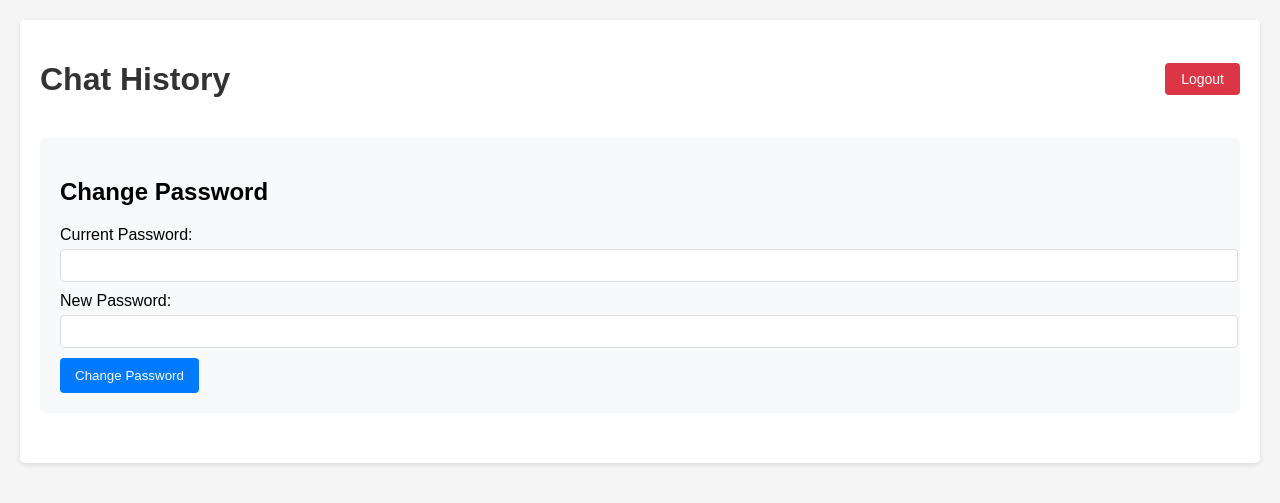
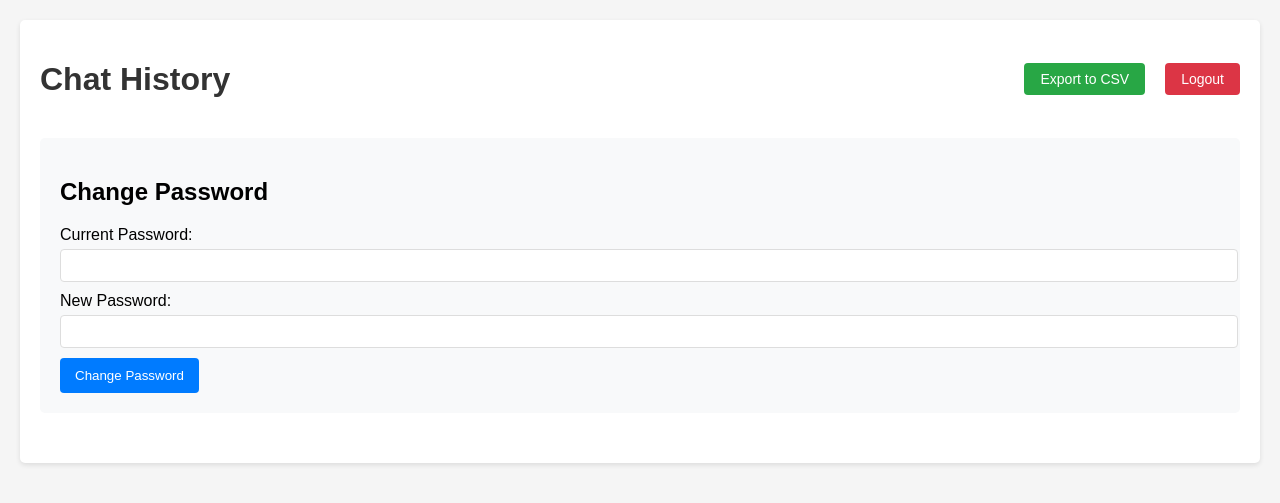
Before and after one commit to alouisos/talkwithjennyvectordb, a FastAPI app: template templates/admin.html in a window 1280 px wide. Shown: the top 503 px of the page. Run offline with FastAPI, Linux system fonts and the light colour scheme; the template is opened without the code that fills it, so the values that code supplies are empty.

Commit message:
export in admin dashboard

```diff
--- a/main.py
+++ b/main.py
@@ -23,6 +23,9 @@ from sqlalchemy.orm import Session, joinedload
 from fastapi.security import HTTPBasic, HTTPBasicCredentials
 import secrets
 from models import SessionLocal, User, ChatHistory, Feedback, init_db
+import csv
+import io
+from datetime import datetime
 
 # Load environment variables
 load_dotenv()
@@ -367,3 +370,51 @@ async def submit_feedback(
             status_code=500,
             detail={"error": "Internal server error", "message": str(e)}
         )
+
+@app.get("/admin/export")
+async def export_chat_history(current_user: User = Depends(get_current_user), db: Session = Depends(get_db)):
+    # Query chat history with feedback
+    chat_history = db.query(ChatHistory).options(
+        joinedload(ChatHistory.feedback)
+    ).order_by(ChatHistory.timestamp.desc()).all()
+
+    # Create CSV in memory
+    output = io.StringIO()
+    writer = csv.writer(output)
+
+    # Write header
+    writer.writerow([
+        'Timestamp',
+        'User Query',
+        'Bot Response',
+        'Additional Context',
+        'Feedback Type',
+        'Feedback Text'
+    ])
+
+    # Write data
+    for chat in chat_history:
+        feedback_type = ''
+        feedback_text = ''
+        if chat.feedback:
+            feedback_type = 'Positive' if chat.feedback.is_positive else 'Negative'
+            feedback_text = chat.feedback.feedback_text or ''
+
+        writer.writerow([
+            chat.timestamp.strftime('%Y-%m-%d %H:%M:%S'),
+            chat.user_query,
+            chat.bot_response,
+            chat.additional_context or '',
+            feedback_type,
+            feedback_text
+        ])
+
+    # Prepare response
+    output.seek(0)
+    return StreamingResponse(
+        iter([output.getvalue()]),
+        media_type="text/csv",
+        headers={
+            "Content-Disposition": f"attachment; filename=chat_history_{datetime.now().strftime('%Y%m%d_%H%M%S')}.csv"
+        }
+    )
--- a/templates/admin.html
+++ b/templates/admin.html
@@ -99,6 +99,24 @@
             align-items: center;
             margin-bottom: 20px;
         }
+        .export-button {
+            background-color: #28a745;
+            color: white;
+            padding: 8px 16px;
+            border: none;
+            border-radius: 4px;
+            cursor: pointer;
+            text-decoration: none;
+            font-size: 14px;
+            margin-right: 10px;
+        }
+        .export-button:hover {
+            background-color: #218838;
+        }
+        .button-group {
+            display: flex;
+            gap: 10px;
+        }
         .logout-button {
             background-color: #dc3545;
             color: white;
@@ -118,7 +136,10 @@
     <div class="container">
         <div class="header-container">
             <h1>Chat History</h1>
-            <a href="/admin/logout" class="logout-button">Logout</a>
+            <div class="button-group">
+                <a href="/admin/export" class="export-button">Export to CSV</a>
+                <a href="/admin/logout" class="logout-button">Logout</a>
+            </div>
         </div>
         <div class="password-change-form">
             <h2>Change Password</h2>
```
